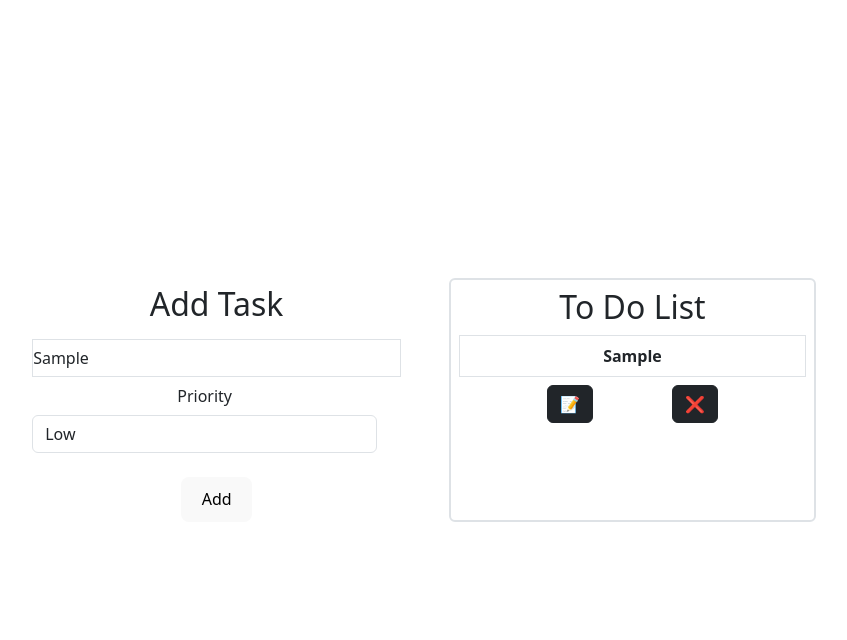
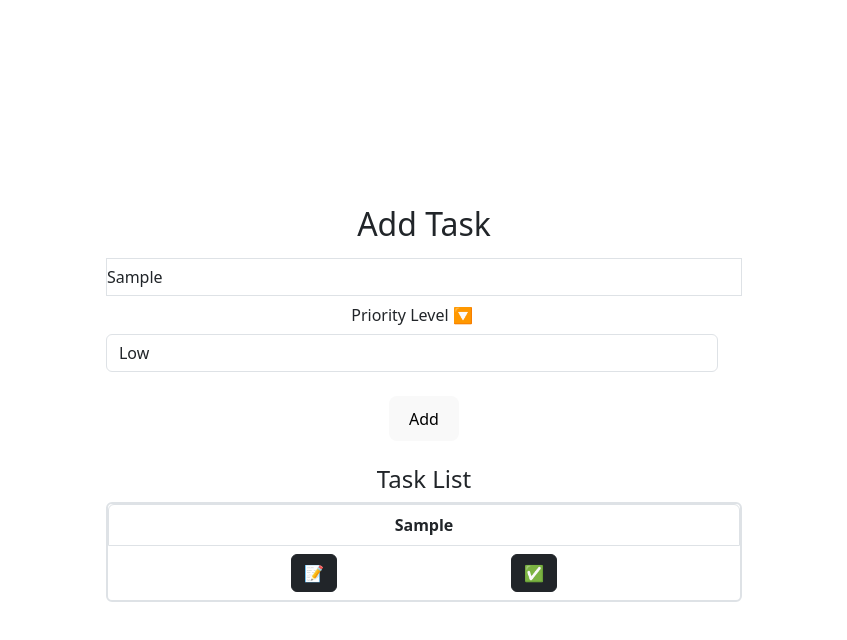
Before and after one commit to benjahmin-koenigsberg/ALAB-320H.9.1, a React (Vite) app: page / in a window 1280 px wide. Both pictures are taken after typing "Sample" into the empty fields and a click on the button "Add". Shown: the top 640 px of the page, without its empty margins (216-1063 px from the left). Built offline with nearby package versions, Linux system fonts and the light colour scheme.

Commit message:
updates ui

```diff
--- a/src/App.jsx
+++ b/src/App.jsx
@@ -8,7 +8,7 @@ function App() {
   const [toDos, setToDos] = useState([]);
 
   return (
-    <div className="container d-flex flex-row w-100 gap-5">
+    <div className="container">
       <Form setToDos={setToDos} toDos={toDos} />
       <List setToDos={setToDos} toDos={toDos} />
     </div>
--- a/src/components/Form.jsx
+++ b/src/components/Form.jsx
@@ -16,7 +16,7 @@ import { useReducer, useState } from "react";
 function Form({toDos, setToDos}) {
 
 
-const [ state , dispatch] = useReducer(reducer, { id: '' , toDoInput : '' , priority: 'light' });
+const [ state , dispatch] = useReducer(reducer, { id: '' , toDoInput : '' , priority: 'light', isComplete: false });
 
   return (
     <div className="container">
@@ -29,7 +29,7 @@ const [ state , dispatch] = useReducer(reducer, { id: '' , toDoInput : '' , prio
 
             <input
               type="text"
-                className="form-control-plaintext border"
+              className="form-control-plaintext border pl-2"
               value={state.toDoInput}
               placeholder=""
               onChange={(e) =>
@@ -39,14 +39,19 @@ const [ state , dispatch] = useReducer(reducer, { id: '' , toDoInput : '' , prio
 
             <br></br>
             <div className="form-group row">
-              <label htmlFor="priority " className="col-form-label">Priority</label>
-              <select className="form-control" id="priority" onChange={(e)=>{
-                dispatch({type: 'priority', payload: e.target.value})
+              <label htmlFor="priority " className="col-form-label">
+                Priority Level 🔽{" "}
+              </label>
+              <select
+                className="form-control"
+                id="priority"
+                onChange={(e) => {
+                  dispatch({ type: "priority", payload: e.target.value });
                 }}>
-                <option value='grey'>Low</option>
-                <option value='lightblue'>Moderate</option>
-                <option value='yellow'  >High</option>
-                <option value='red' >Urgent</option>
+                <option value="grey">Low</option>
+                <option value="lightblue">Moderate</option>
+                <option value="yellow">High</option>
+                <option value="red">Urgent</option>
               </select>
             </div>
           </div>
@@ -55,7 +60,15 @@ const [ state , dispatch] = useReducer(reducer, { id: '' , toDoInput : '' , prio
             className="btn-dark"
             onClick={(e) => {
               e.preventDefault();
-              setToDos([ ...toDos, { id: uuidv4(), text: state.toDoInput, priority: state.priority } ]);
+              setToDos([
+                ...toDos,
+                {
+                  id: uuidv4(),
+                  text: state.toDoInput,
+                  priority: state.priority,
+                  isComplete: state.isComplete,
+                },
+              ]);
             }}>
             Add
           </button>
--- a/src/components/List.jsx
+++ b/src/components/List.jsx
@@ -1,15 +1,23 @@
-/** @format */
-
 import { useEffect, useState } from "react";
 import Modal from "./Modal";
 
 function List({ toDos, setToDos }) {
+
 const [editTodo, setEditTodo] = useState({});
+
+
+const handleComplete = (e) => {
+const toDo = toDos.find((todo) => todo.id === e.target.id);
+toDo.isComplete = true;
+setToDos([...toDos])
+}
+
 
   const handleDelete = (e) => {
     const updatedArray = toDos.filter((item) => item.id !== e.target.id);
     setToDos(updatedArray);
   };
+
 
   const handleEdit = (e) => {
     const toDo = toDos.find((todo) => todo.id === e.target.id);
@@ -19,17 +27,18 @@ function List({ toDos, setToDos }) {
     setToDos(updatedArray);
   };
 
+
+
   useEffect(() => {
 
   }, [toDos]);
 
   return (
-
-    <div className="container border rounded border-2 p-2">
-      <h2>To Do List</h2>
-      <ul className="list-group m-auto ">
+    <>
+      <h4 className="mt-4">Task List</h4>
+      <div className="border rounded border-2 p-z">
         {toDos?.map((toDo) => (
-          <div key={toDo.id}>
+          <ul className="list-group m-auto" key={toDo.id}>
               <li
                 className={`list-group-item fw-bold p-2`}
                 style={{ backgroundColor: `${toDo.priority}` }}>
@@ -45,16 +54,26 @@ function List({ toDos, setToDos }) {
                   onClick={(e) => handleEdit(e)}>
                   📝
                 </button>
+
+                {toDo.isComplete ? (
                   <button
                     className="btn btn-dark"
                     id={toDo.id}
                     onClick={(e) => handleDelete(e)}>
                     ❌
                   </button>
+                ) : (
+                  <button
+                    className="btn btn-dark"
+                    id={toDo.id}
+                    onClick={(e) => handleComplete(e)}>
+                    ✅
+                  </button>
+                )}
               </div>
-          </div>
+          </ul>
         ))}
-      </ul>
+
         <Modal
           editTodo={editTodo}
           setEditTodo={setEditTodo}
@@ -62,6 +81,7 @@ function List({ toDos, setToDos }) {
           toDos={toDos}
         />
       </div>
-  )
+    </>
+  );
 }
 export default List;
--- a/src/components/Modal.jsx
+++ b/src/components/Modal.jsx
@@ -42,7 +42,7 @@ function Modal({ editTodo, setEditTodo, toDos, setToDos}) {
                 <br></br>
                 <div className="form-group row">
                   <label htmlFor="priority " className="col-form-label">
-                    Priority
+                    Priority 🔽
                   </label>
                   <select
                     className="form-control"
```
Lines whose indentation alone changed are shown as unchanged.
